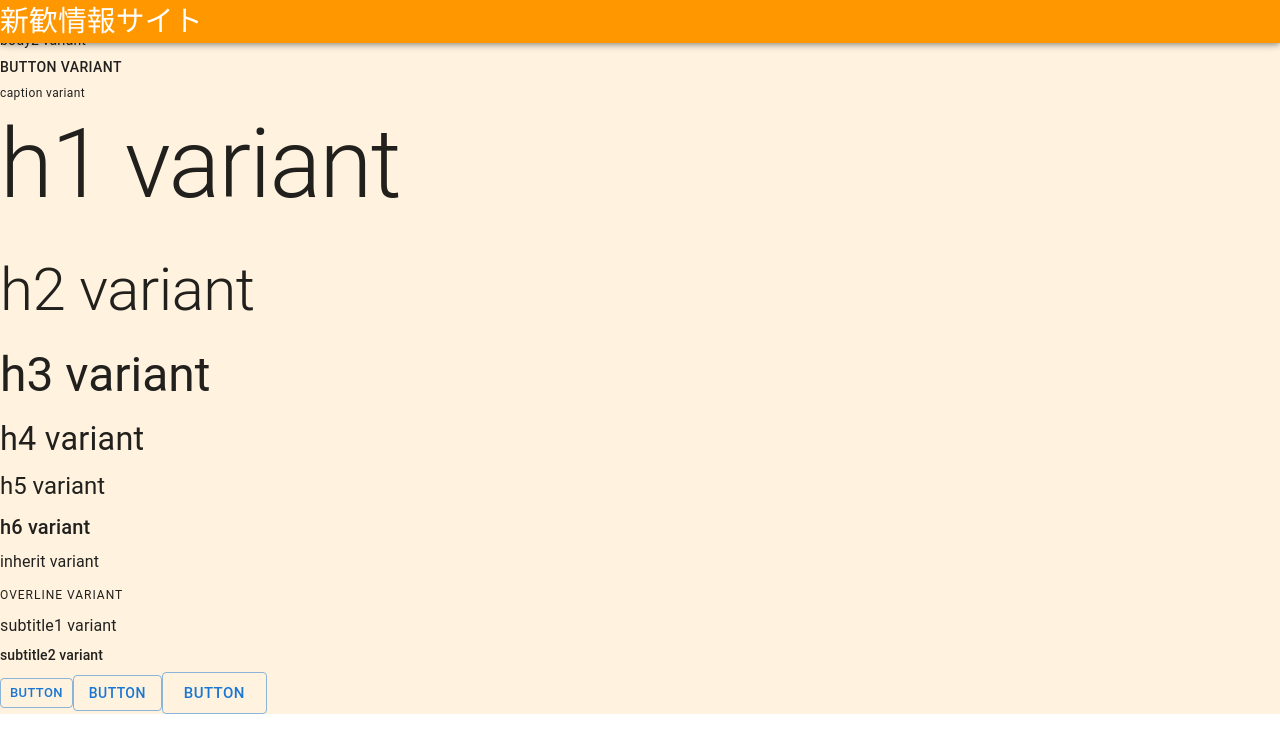
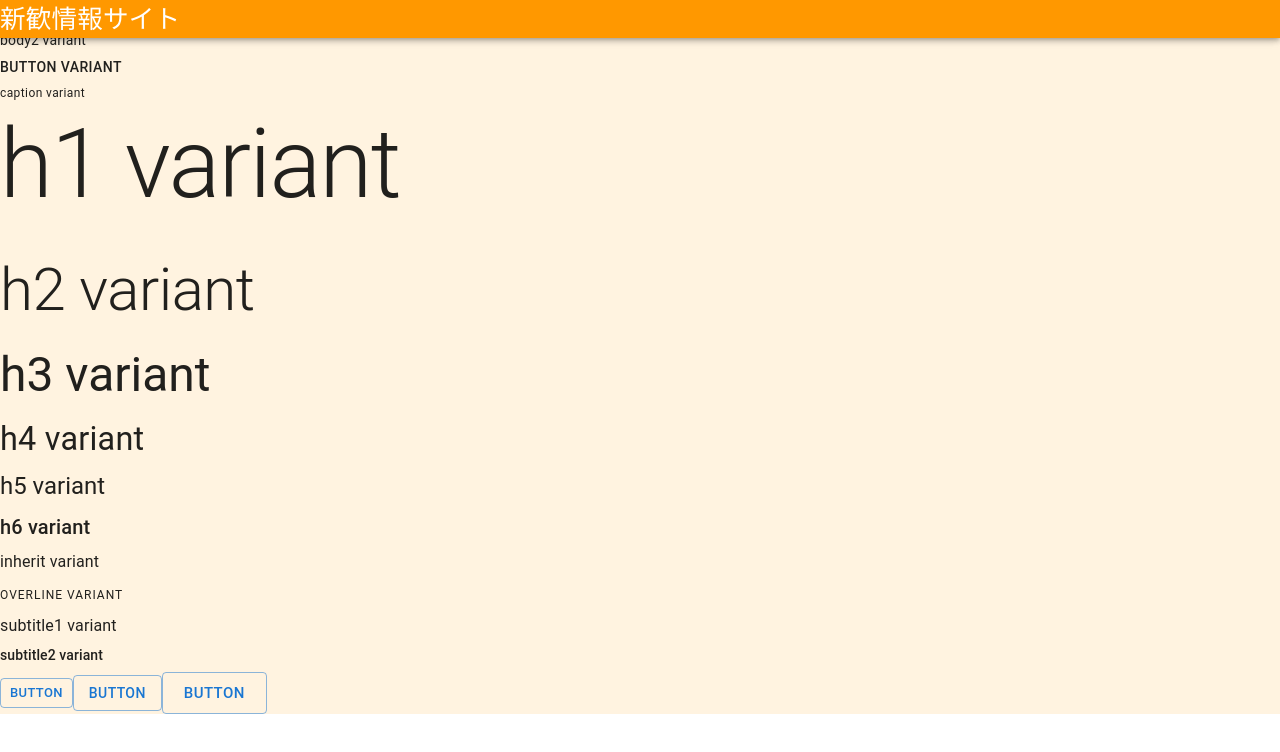
Before and after one commit to hotter6163/welcul, a Next.js app: page / in a window 1280 px wide. Shown: the top 752 px of the page. Built offline with nearby package versions, Linux system fonts and the light colour scheme.

Commit message:
headerの調整

```diff
--- a/src/theme/CustomThemeProvider.tsx
+++ b/src/theme/CustomThemeProvider.tsx
@@ -45,8 +45,8 @@ let theme = createTheme({
   },
   typography: {
     headerTitle: {
-      fontSize: '1.8rem',
-      fontWeight: 550,
+      fontSize: '1.6rem',
+      fontWeight: 'border',
     }
   }
 })
```
